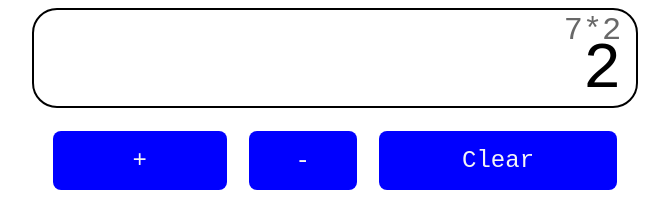
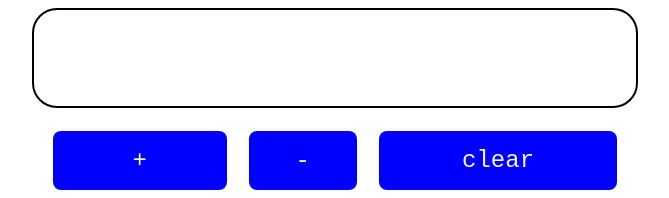
Before and after one commit to davidcastel/odin-calculator, a plain HTML site: page index.html in a window 1280 px wide. Shown: the top 198 px of the page, without its empty margins (305-974 px from the left). Drawn offline with Linux system fonts and the light colour scheme.

Commit message:
clean up html typos

```diff
--- a/index.html
+++ b/index.html
@@ -16,8 +16,8 @@
     <main class="container">
         <div class="calculator-container">
             <section class="screen">
-                <span id="equation">7*2</span>
-                <span id="individualNumber">2</span>
+                <span id="equation"></span>
+                <span id="individualNumber"></span>
             </section>
 
             <section class="buttons">
@@ -27,7 +27,7 @@
                     <tr>
                         <td><input type="button" value="+" class="btn"></td>
                         <td><input type="button" value="-" class="btn"></td>
-                        <td colspan="2"><input type="button" value="Clear" class="btn"></td>
+                        <td colspan="2"><input type="button" value="clear" class="btn"></td>
                     </tr>
                     <tr>
                         <td><input type="button" value="7" class="btn"></td>
```
